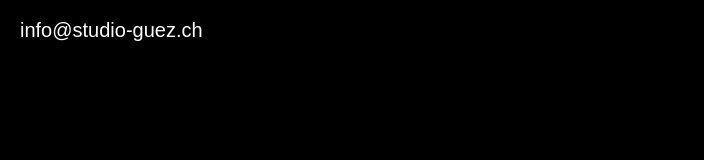
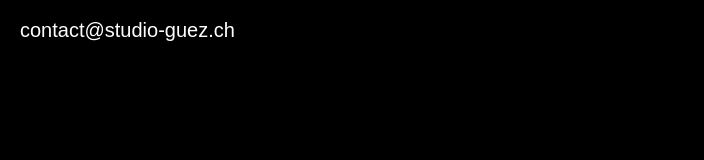
Before and after one commit to studio-guez/website, a Nuxt app: page / in a window 1280 px wide. Shown: the top 160 px of the page, without its empty margins (0-704 px from the left). Built offline with nearby package versions, Linux system fonts and the light colour scheme.

Commit message:
fix: mail

```diff
--- a/pages/index.vue
+++ b/pages/index.vue
@@ -8,7 +8,7 @@
             @click="playAnimation"
         >{{name}}</h1>
 
-        <a target="_blank" href="mailto:info+website@studio-guez.ch">info@studio-guez.ch</a>
+        <a target="_blank" href="mailto:contact+website@studio-guez.ch ">contact@studio-guez.ch</a>
     </section>
 </template>
 
```
